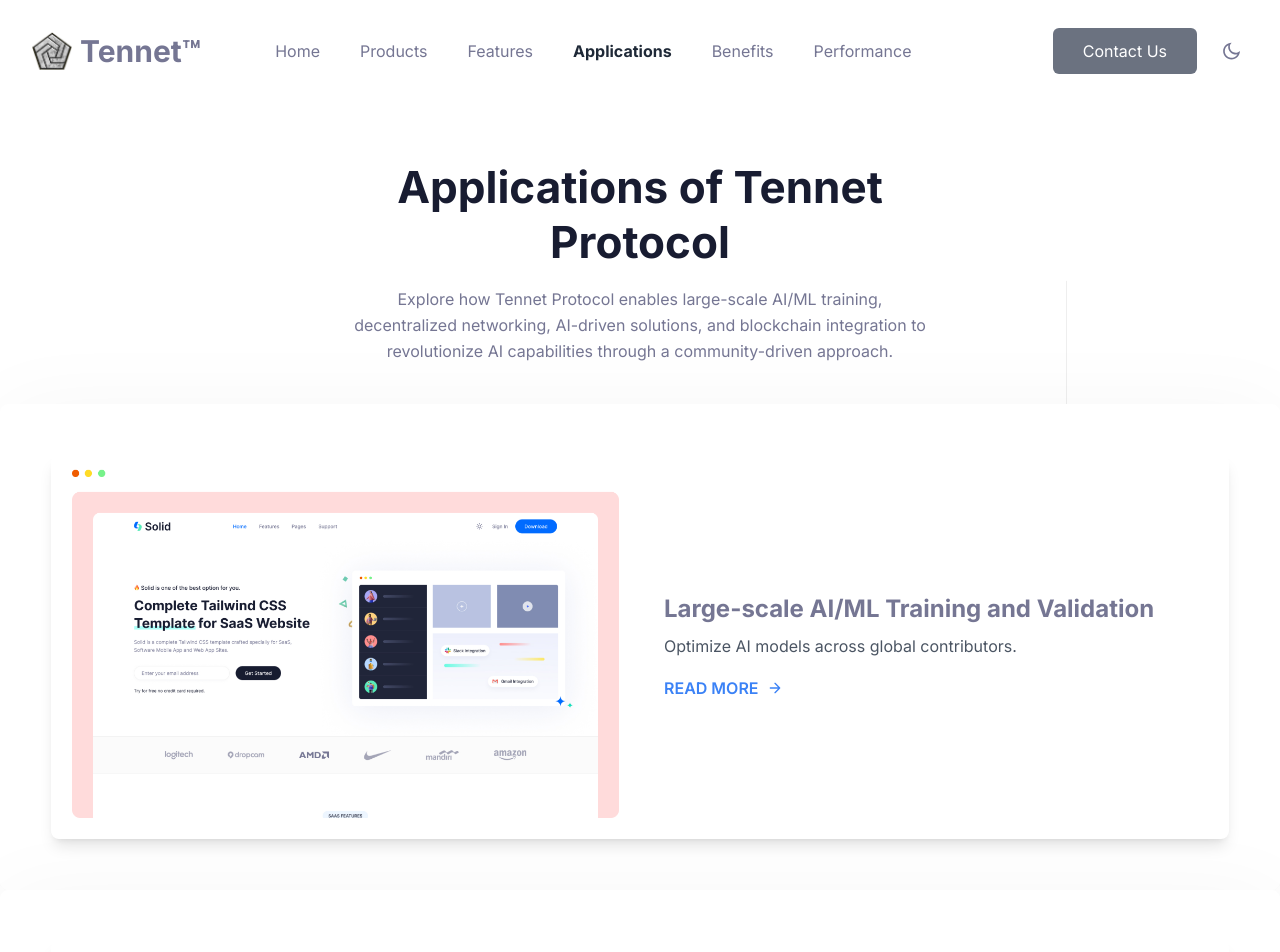
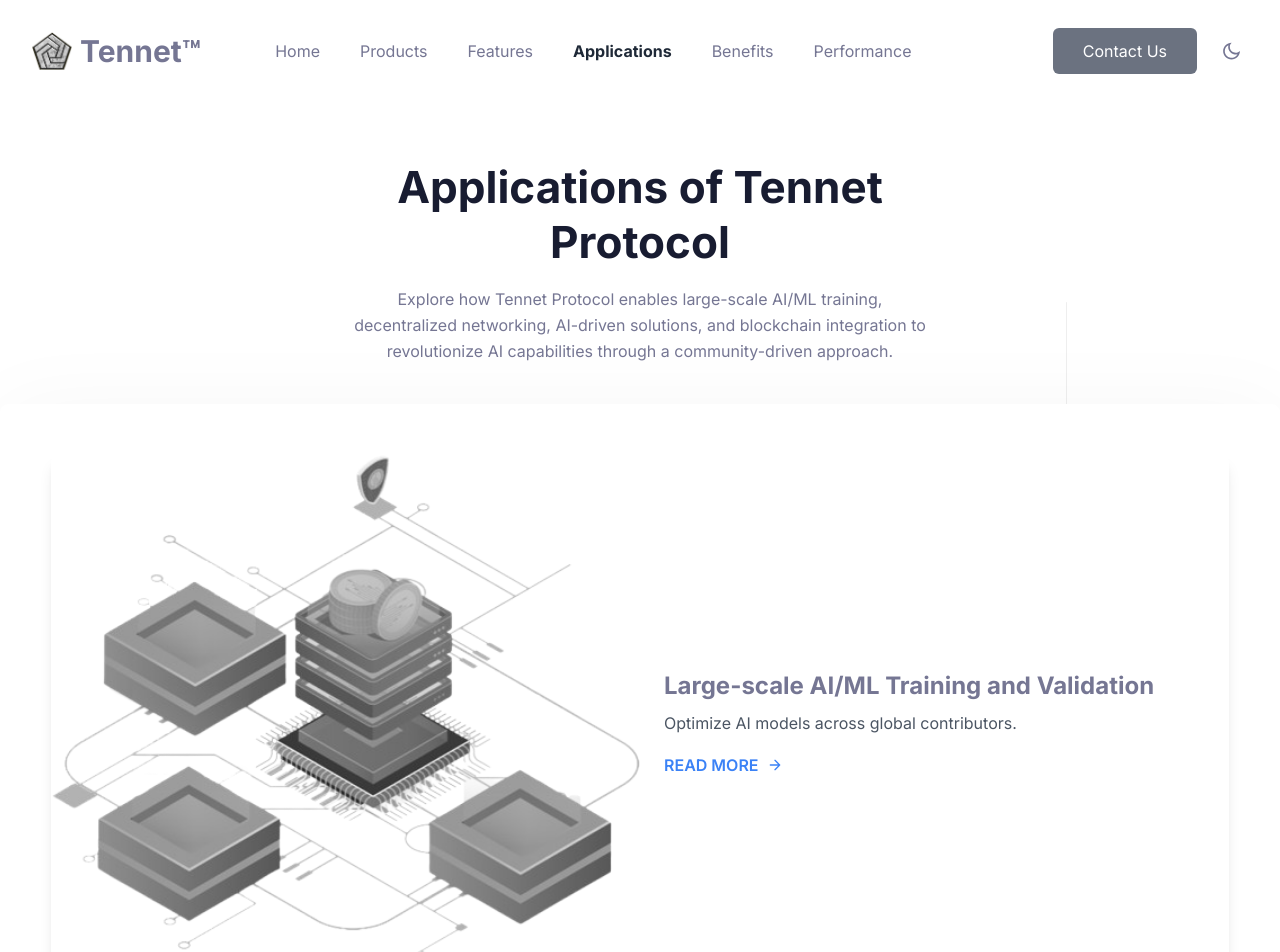
Before and after one commit to BitFancy/Tennet-Frontend, a Next.js app: page /applications in a window 1280 px wide. Shown: the top 952 px of the page. Built offline with nearby package versions, Linux system fonts and the light colour scheme.

Commit message:
update: change image

```diff
--- a/components/Applications/SingleApplication.tsx
+++ b/components/Applications/SingleApplication.tsx
@@ -35,7 +35,7 @@
           >
             <div className="md:w-1/2">
               <Image
-                src="/images/applications/application_1.png"
+                src="/images/hero/banner.png"
                 alt={title}
                 width={600}
                 height={400}
```
